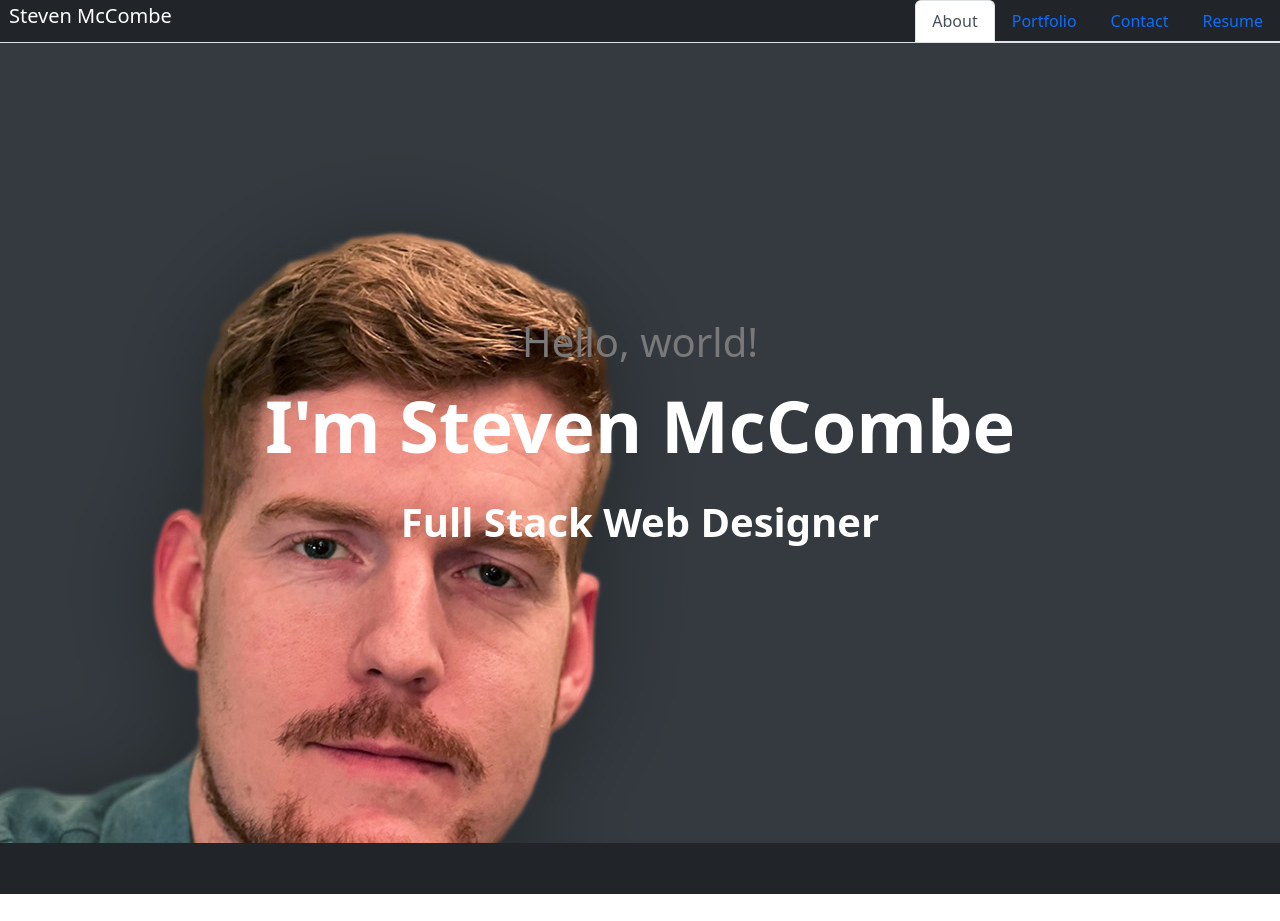
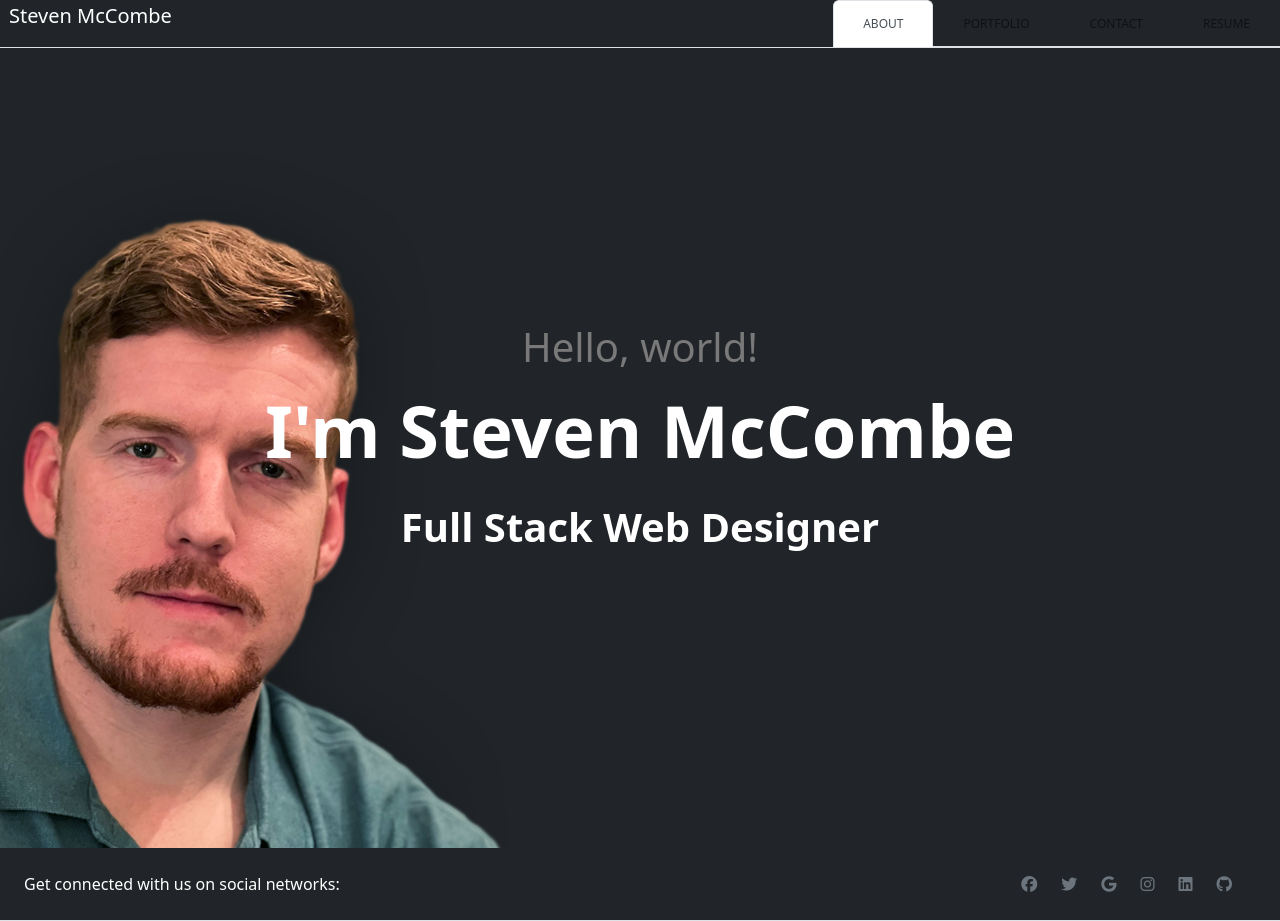
Before and after one commit to Steven-McCombe/portfoliosteven, a React (Create React App) app: page / in a window 1280 px wide. Built offline with nearby package versions, Linux system fonts and the light colour scheme.

Commit message:
added Footer

```diff
--- a/package.json
+++ b/package.json
@@ -3,12 +3,14 @@
   "version": "0.1.0",
   "private": true,
   "dependencies": {
+    "@fortawesome/fontawesome-free": "^6.3.0",
     "@react-pdf/renderer": "^3.1.6",
     "@testing-library/jest-dom": "^5.16.5",
     "@testing-library/react": "^13.4.0",
     "@testing-library/user-event": "^13.5.0",
     "bootstrap": "^5.2.3",
     "gh-pages": "^5.0.0",
+    "mdb-react-ui-kit": "^5.1.0",
     "react": "^18.2.0",
     "react-bootstrap": "^2.7.2",
     "react-dom": "^18.2.0",
@@ -23,7 +25,6 @@
     "eject": "react-scripts eject",
     "predeploy": "npm run build",
     "deploy": "gh-pages -d build"
-
   },
   "eslintConfig": {
     "extends": [
--- a/src/components/Footer.js
+++ b/src/components/Footer.js
@@ -1,64 +1,39 @@
 import React from 'react';
+import { MDBFooter, MDBIcon } from 'mdb-react-ui-kit';
 
 
 function Footer() {
   return (
-<footer className="text-center text-white">
-  {/* <!-- Grid container --> */}
-  <div className="container pt-4">
-    {/* <!-- Section: Social media --> */}
-    <section className="mb-4">
-      {/* <!-- Facebook --> */}
-      <a
-        className="btn btn-link btn-floating btn-lg text-dark m-1"
-        href="#!"
-        role="button"
-        data-mdb-ripple-color="dark"
-        ><i className="fab fa-facebook-f"></i></a>
+<MDBFooter bgColor='dark' className='text-center text-lg-start'>
+      <section className='d-flex justify-content-center justify-content-lg-between p-4 border-bottom'>
+        <div className='me-5 d-none d-lg-block'>
+          <span className = "color-w">Get connected with us on social networks:</span>
+        </div>
 
-      {/* <!-- Twitter --> */}
-      <a
-        className="btn btn-link btn-floating btn-lg text-dark m-1"
-        href="#!"
-        role="button"
-        data-mdb-ripple-color="dark"
-        ><i className="fab fa-twitter"></i></a>
+        <div>
+          <a href='www.facebook.com' className='me-4 text-reset'>
+            <MDBIcon color='secondary' fab icon='facebook' />
+          </a>
+          <a href='https://twitter.com/st_mccombe' className='me-4 text-reset '>
+            <MDBIcon color='secondary' fab icon='twitter' />
+          </a>
+          <a href='mailto:smccombe93@gmail.com' className='me-4 text-reset'>
+            <MDBIcon color='secondary' fab icon='google' />
+          </a>
+          <a href='https://www.instagram.com/st_mccombe' className='me-4 text-reset'>
+            <MDBIcon color='secondary' fab icon='instagram' />
+          </a>
+          <a href='https://www.linkedin.com/in/steven-mccombe-82953151' className='me-4 text-reset'>
+            <MDBIcon color='secondary' fab icon='linkedin' />
+          </a>
+          <a href='https://github.com/Steven-McCombe' className='me-4 text-reset'>
+            <MDBIcon color='secondary' fab icon='github' />
+          </a>
+        </div>
+      </section>
 
-      {/* <!-- Google --> */}
-      <a
-        className="btn btn-link btn-floating btn-lg text-dark m-1"
-        href="#!"
-        role="button"
-        data-mdb-ripple-color="dark"
-        ><i className="fab fa-google"></i></a>
 
-      {/* <!-- Instagram --> */}
-      <a
-        className="btn btn-link btn-floating btn-lg text-dark m-1"
-        href="#!"
-        role="button"
-        data-mdb-ripple-color="dark"
-        ><i className="fab fa-instagram"></i></a>
-
-      {/* <!-- Linkedin --> */}
-      <a
-        className="btn btn-link btn-floating btn-lg text-dark m-1"
-        href="#!"
-        role="button"
-        data-mdb-ripple-color="dark"
-        ><i className="fab fa-linkedin"></i></a>
-      {/* <!-- Github --> */}
-      <a
-        className="btn btn-link btn-floating btn-lg text-dark m-1"
-        href="#!"
-        role="button"
-        data-mdb-ripple-color="dark"
-        ><i className="fab fa-github"></i></a>
-    </section>
-    {/* <!-- Section: Social media --> */}
-  </div>
-
-</footer>
+    </MDBFooter>
   );
 }
 
--- a/src/components/pages/About.js
+++ b/src/components/pages/About.js
@@ -1,7 +1,6 @@
 import React from 'react';
 import "../styles/About.css"
-import backgroundImage from "../assets/images/profilepicture.jpg"
-
+import backgroundImage from "../assets/images/profpic.png"
 export default function About() {
   const backgroundStyles = {
     backgroundImage: `url(${backgroundImage})`
@@ -18,6 +17,7 @@ export default function About() {
         </div>
       </div>
     </div>
-  </div>
+
+    </div>
   );
 }
--- a/src/components/pages/Contact.js
+++ b/src/components/pages/Contact.js
@@ -1,12 +1,13 @@
 import React from 'react';
 import Form from "../Form"
-import {Container } from "react-bootstrap"
+import { Container } from "react-bootstrap"
+import Footer from "../Footer"
 export default function Contact() {
   return (
-
+<div>
     <Container>
-
       <Form />
-      </Container>
+    </Container>
+    </div>
   );
 }
--- a/src/components/pages/Portfolio.js
+++ b/src/components/pages/Portfolio.js
@@ -1,5 +1,6 @@
 import React from 'react';
 import Card from "../Card";
+import Footer from "../Footer"
 
 const projects = [
   {
@@ -54,9 +55,11 @@ const projects = [
 
 export default function Portfolio() {
   return (
+    <div>
     <div className='container'>
       <h1 className='color-w text-center m-3'>My Work</h1>
       <Card projects={projects} />
       </div>
+    </div>
   )
 }
--- a/src/index.js
+++ b/src/index.js
@@ -1,5 +1,7 @@
 import { createRoot } from 'react-dom/client';
 import React from 'react';
+import 'mdb-react-ui-kit/dist/css/mdb.min.css';
+import "@fortawesome/fontawesome-free/css/all.min.css";
 import App from './App';
 import 'bootstrap/dist/css/bootstrap.min.css';
 
```
Also changed, not shown: src/components/assets/images/profpic.png (added), 1 other file (tests, documents, lock files or other folders).
